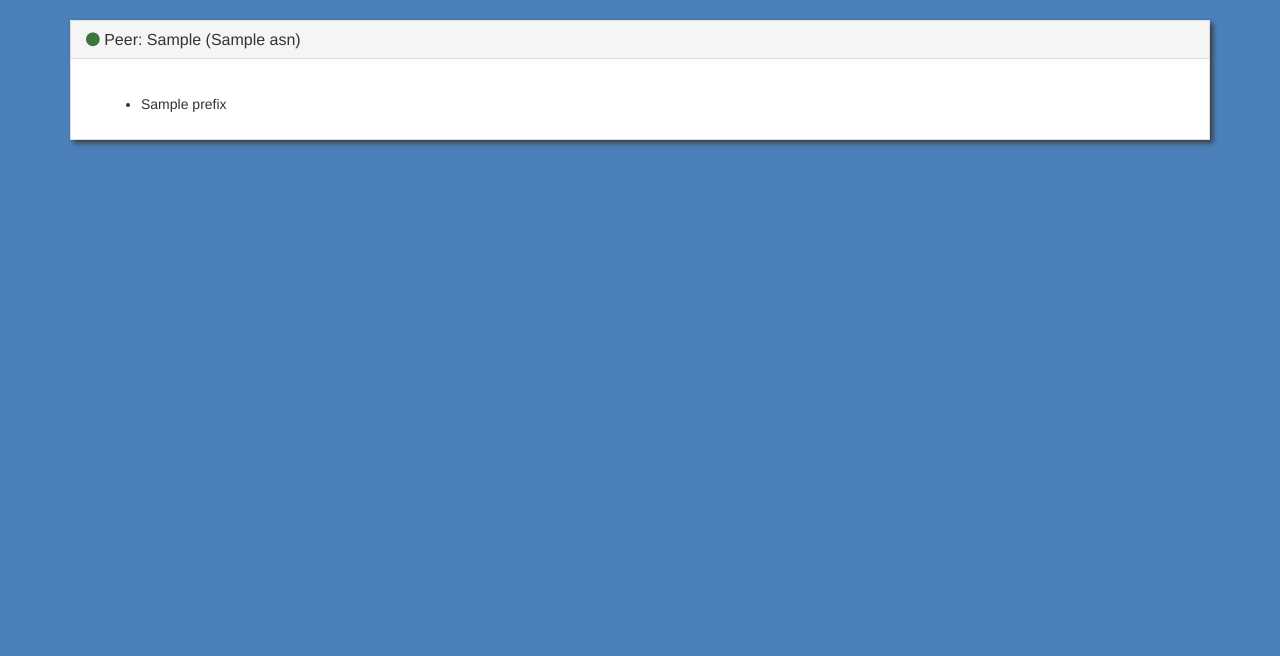
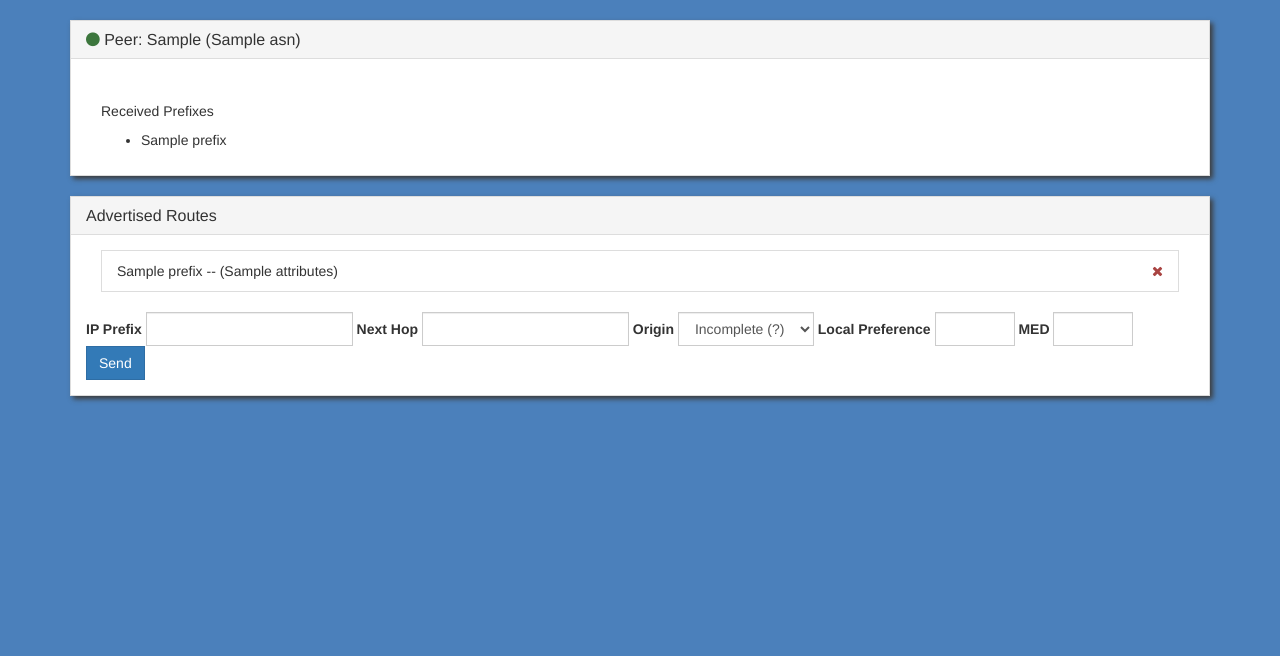
Before and after one commit to bharathi26/ExaBGPmon, a Flask app: template app/templates/peer_info.html in a window 1280 px wide. Shown: the part 59-715 px from the top of the page. Run offline with Flask 2, Linux system fonts and the light colour scheme; the template is opened without the code that fills it: values that come from a table or form of the project are taken from there, most other values are stand-ins (such as "Sample title", 1, 10 or a date in 2020); some libraries are stand-ins or nearby versions.

Commit message:
Adding way to add/remove routes from peers
Shows up as list, you can delete (once exabgp api is hooked up)

```diff
--- a/app/app.py
+++ b/app/app.py
@@ -1,14 +1,23 @@
 from bson.objectid import ObjectId
 from time import mktime
 from datetime import datetime, timedelta
-from flask import Flask, request, render_template, flash
+from flask import Flask, request, render_template, flash, redirect, url_for
 from flask_bootstrap import Bootstrap
 from sys import stdout
 from pymongo import ASCENDING, DESCENDING
-from models import db, bgp_updates, bgp_peers
+from config import Config
+from models import db, bgp_updates, bgp_peers, adv_routes
+from forms import AdvertiseRoute
+from tasks import announce_route, withdraw_route
 
 app = Flask(__name__)
+app.config.from_object(Config)
 Bootstrap(app)
+
+
+def datetimeformat(value, format='%c'):
+    return value.strftime(format)
+app.jinja_env.filters['datetimeformat'] = datetimeformat
 
 def minutes_ago(minutes):
 
@@ -22,13 +31,52 @@ def dashboard():
 
 	return render_template('dashboard.html', updates=updates, peers=peers)
 
-@app.route('/peer/<peer_id>')
+@app.route('/peer/<peer_id>', methods=['GET', 'POST'])
 def peer(peer_id):
 
+	form = AdvertiseRoute()
 	peer = bgp_peers.find_one({'_id': ObjectId(peer_id)})
 
-	return render_template('peer_info.html', peer=peer)
+	if form.validate_on_submit():
+		# Check if route is already advertised to this peer
+		if adv_routes.find_one({'peer': peer['ip'], 'prefix': form.prefix.data, 'next-hop': form.next_hop.data}):
+			flash('%s is already being advertised to %s with a next-hop of %s.' % (
+				form.prefix.data, peer.ip, form.next_hop.data), 'warning')
 
+		# Create the advertised route object
+		adv_route = {
+			'prefix': form.prefix.data,
+			'peer': peer['ip'],
+			'attributes': {
+				'origin': form.origin.data,
+				'local-preference': form.local_pref.data,
+				'med': form.med.data,
+				'next-hop': form.next_hop.data
+			}
+		}
+
+		adv_routes.insert_one(adv_route)
+		announce_route(peer, adv_route)
+		flash('%s has been announced to %s' % (adv_route['prefix'], peer['ip']), 'success')
+
+		return redirect(url_for('peer', peer_id=peer_id))
+
+	else:
+		advertised_routes = adv_routes.find({'peer': peer['ip']})
+
+		return render_template('peer_info.html', peer=peer, form=form, advertised_routes=advertised_routes)
+
+@app.route('/peer/<peer_id>/withdraw/<adv_route_id>')
+def delete_adv_route(peer_id, adv_route_id):
+
+	peer = bgp_peers.find_one({'_id': ObjectId(peer_id)})
+	adv_route = adv_routes.find_one({'_id': ObjectId(adv_route_id)})
+
+	withdraw_route(peer, adv_route)
+	adv_routes.remove({'_id': ObjectId(adv_route_id)}, 1)
+
+	flash('%s has been withdrawn from %s.' % (adv_route['prefix'], peer['ip']), 'success')
+	return redirect(url_for('peer', peer_id=peer_id))
 
 @app.route('/command', methods=['POST'])
 def command():
--- /dev/null
+++ b/app/config.py
@@ -0,0 +1,4 @@
+class Config:
+	SECRET_KEY = 'yCt2CTTsLHvL#BG6'
+
+config = {'default': Config }
--- /dev/null
+++ b/app/forms.py
@@ -0,0 +1,33 @@
+from ipaddress import IPv4Network, IPv6Network, AddressValueError
+from flask.ext.wtf import Form
+from wtforms import StringField, SubmitField, SelectField, PasswordField, TextAreaField, BooleanField
+from wtforms.validators import Required, IPAddress, StopValidation, Email, EqualTo, NumberRange, Optional, ValidationError
+
+def validate_prefix(form, field):
+    try:
+        IPv4Network(unicode(field.data))
+    except AddressValueError:
+        raise ValidationError('%s is not a valid prefix' % field.data)
+    except ValueError as e:
+        raise ValidationError(e.message)
+
+class NonValidatingSelectField(SelectField):
+    def pre_validate(self, form):
+        pass
+
+class AdvertiseRoute(Form):
+
+    prefix = StringField('IP Prefix', validators=[Required(), validate_prefix])
+    next_hop = StringField('Next Hop', validators=[Required(), IPAddress()])
+    med = StringField('MED', validators=[Optional(), NumberRange(0, 500, 'Must be between 0 and 500')])
+    local_pref = StringField('Local Preference', validators=[Optional(), NumberRange(0, 500, 'Must be between 0 and 255')])
+    origin = SelectField('Origin', choices=[('igp','IGP'),('egp', 'EGP'), ('?', 'Incomplete (?)')], default='?', validators=[Required()])
+    submit = SubmitField('Send')
+
+    def validate_prefix(form, field):
+        try:
+            IPv4Network(unicode(field.data))
+        except AddressValueError:
+            raise ValidationError('%s is not a valid prefix' % field.data)
+        except ValueError as e:
+            raise ValidationError(e.message)
--- a/app/static/style.css
+++ b/app/static/style.css
@@ -25,6 +25,9 @@ img.plugin {
   max-width: 300px;
 }
 
+.width80 {
+  width: 80px !important;
+}
 /*########  Special Layouts ########*/
 
 @media (min-width : 992px) {
--- a/app/templates/peer_info.html
+++ b/app/templates/peer_info.html
@@ -3,7 +3,7 @@
 
 {% block title %}
 {{ super()}}
-- {{ peer.ip }}
+{{ peer.ip }}
 {% endblock %}
 
 {% block page_content %}
@@ -36,17 +36,63 @@
 				</div>
 				</br>
 				<div class="panel-body">
+					<h5 class="">
+						Received Prefixes
+					</h5>
 					<ul>
-
-					{% for prefix in peer.current_prefixes %}
-						<li>{{ prefix }}</li>
-					{% endfor %}
+						{% for prefix in peer.current_prefixes %}
+							<li>{{ prefix }}</li>
+						{% endfor %}
 					</ul>
 			    </div>
 
 			</div>
 
+		</div>
 
+		<div class="row">
+			<div class="panel panel-default col-md-12">
+				<div class="panel-heading">
+					<h3 class="panel-title">Advertised Routes</h3>
+				</div>
+				<div class="panel-body">
+					<ul class="list-group">
+						{% for route in advertised_routes %}
+							<li class="list-group-item">
+								{{ route.prefix }} -- ({{ route.attributes }})
+								<a href="{{ url_for('delete_adv_route', peer_id=peer['_id'], adv_route_id=route['_id']) }}" class="pull-right" data-id="{{ route['_id'] }}">
+									<i class="fa fa-times text-danger"></i>
+								</a>
+							</li>
+						{% endfor %}
+					</ul>
+
+					<div class="row">
+						<form class='form-inline' method="POST">
+							{% if form.errors %}
+							    <ul class="errors">
+							        {% for field_name, field_errors in form.errors|dictsort if field_errors %}
+							            {% for error in field_errors %}
+							                <li>{{ form[field_name].label }}: {{ error }}</li>
+							            {% endfor %}
+							        {% endfor %}
+							    </ul>
+							{% endif %}
+
+							{{ form.hidden_tag() }}
+							{{ wtf.form_errors(form, hiddens="only") }}
+
+							{{ wtf.form_field(form.prefix) }}
+							{{ wtf.form_field(form.next_hop) }}
+							{{ wtf.form_field(form.origin) }}
+							{{ wtf.form_field(form.local_pref, class="width80 form-control") }}
+							{{ wtf.form_field(form.med, class="width80 form-control") }}
+
+							{{ wtf.form_field(form.submit, button_map={'submit': 'primary'}) }}
+						</form>
+				 	</div>
+				</div>
+			</div>
 		</div>
 
 
```
Also changed, not shown: app/models.py (+12 -0 lines), app/tasks.py (added, +9 -0 lines), app/static/notify.min.js (added).
